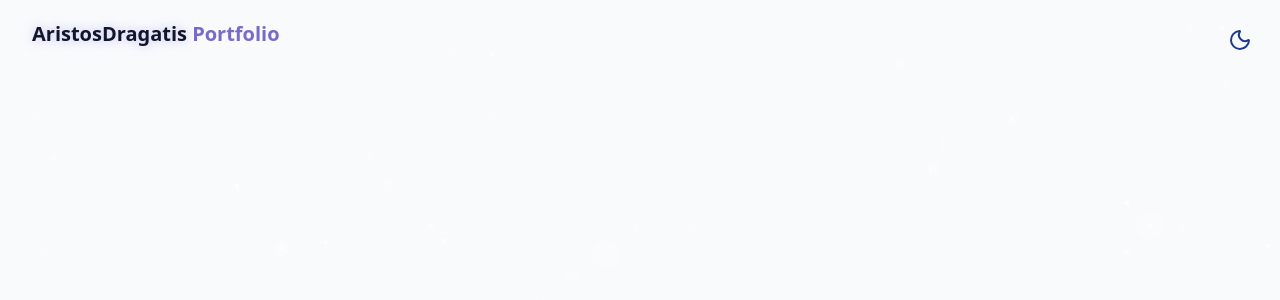
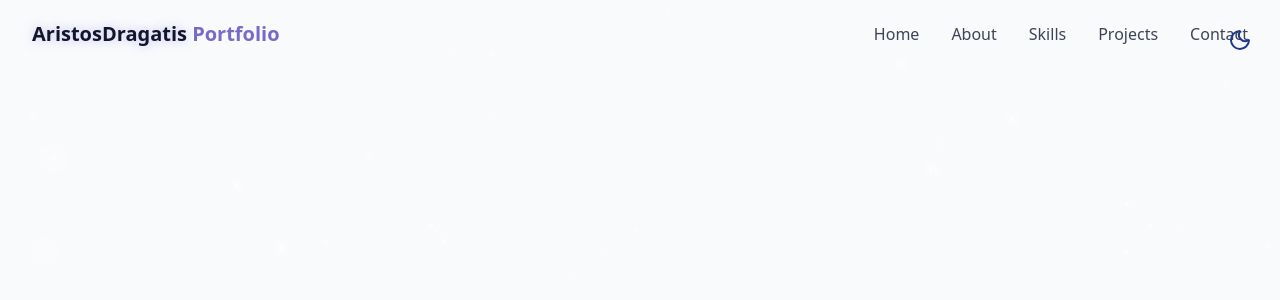
Before and after one commit to AristosDragatis/aristosdragatis.github.io, a React (Vite) app: page / in a window 1280 px wide. Shown: the top 300 px of the page. Built offline with nearby package versions, Linux system fonts and the light colour scheme.

Commit message:
add navbar styling (desktop/mobile)

```diff
--- a/src/components/Navbar.jsx
+++ b/src/components/Navbar.jsx
@@ -13,6 +13,7 @@
 
 export const Navbar = () => {
     const [isScrolled, setIsScrolled] = useState(false);
+    const [isMenuOpen, setIsMenuOpen] = useState(false);
 
     useEffect(() => {
         const handleScroll = () => {
@@ -37,11 +38,27 @@
             </a>
 
             {/*  desktop nav  */}
-
+            <div className="hidden md:flex space-x-8">
+                {navItems.map((item, key) => (
+                    <a key={key} href={item.href} className="text-foreground/80 hover:text-primary transition-colors duration-300">
+                        {item.name}
+                    </a>
+                ))}
+            </div>
 
             {/*  mobile nav  */}
-
-
+            <div className={cn("fixed inset-0 bg-background/95 backdroup-blur-md z-40 flex flex-col items-center justify-center",
+                "transition-all duration-300 md:hidden",
+                isMenuOpen ? "opacity-100 pointer-events-auto" : "opacity-0 pointer-events-none"
+            )}>
+                <div className="flex flex-col space-y-8 text-xl">
+                    {navItems.map((item, key) => (
+                        <a key={key} href={item.href} className="text-foreground/80 hover:text-primary transition-colors duration-300">
+                            {item.name}
+                        </a>
+                    ))}
+                </div>
+            </div>
         </div>
     </nav>
     );
```
